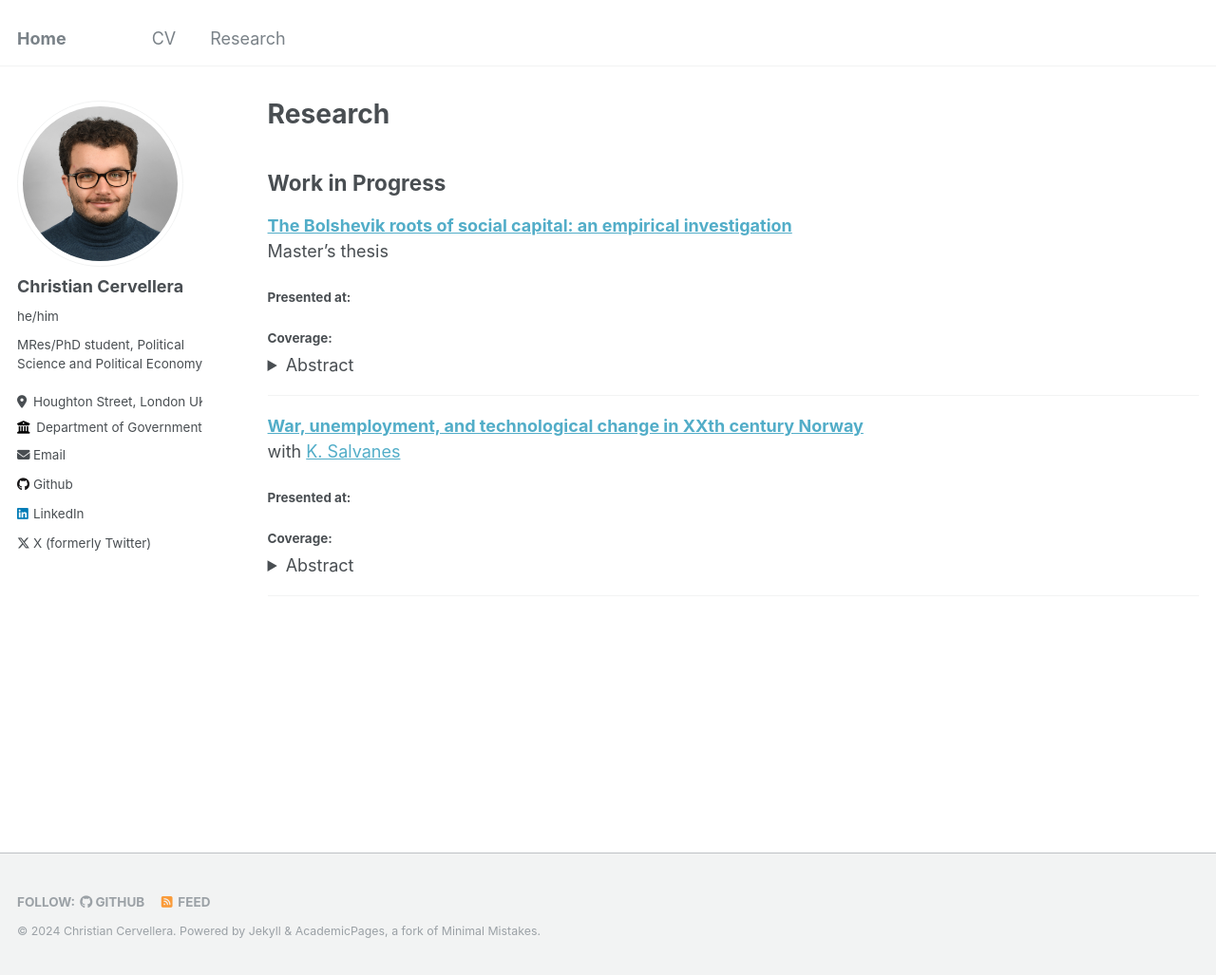
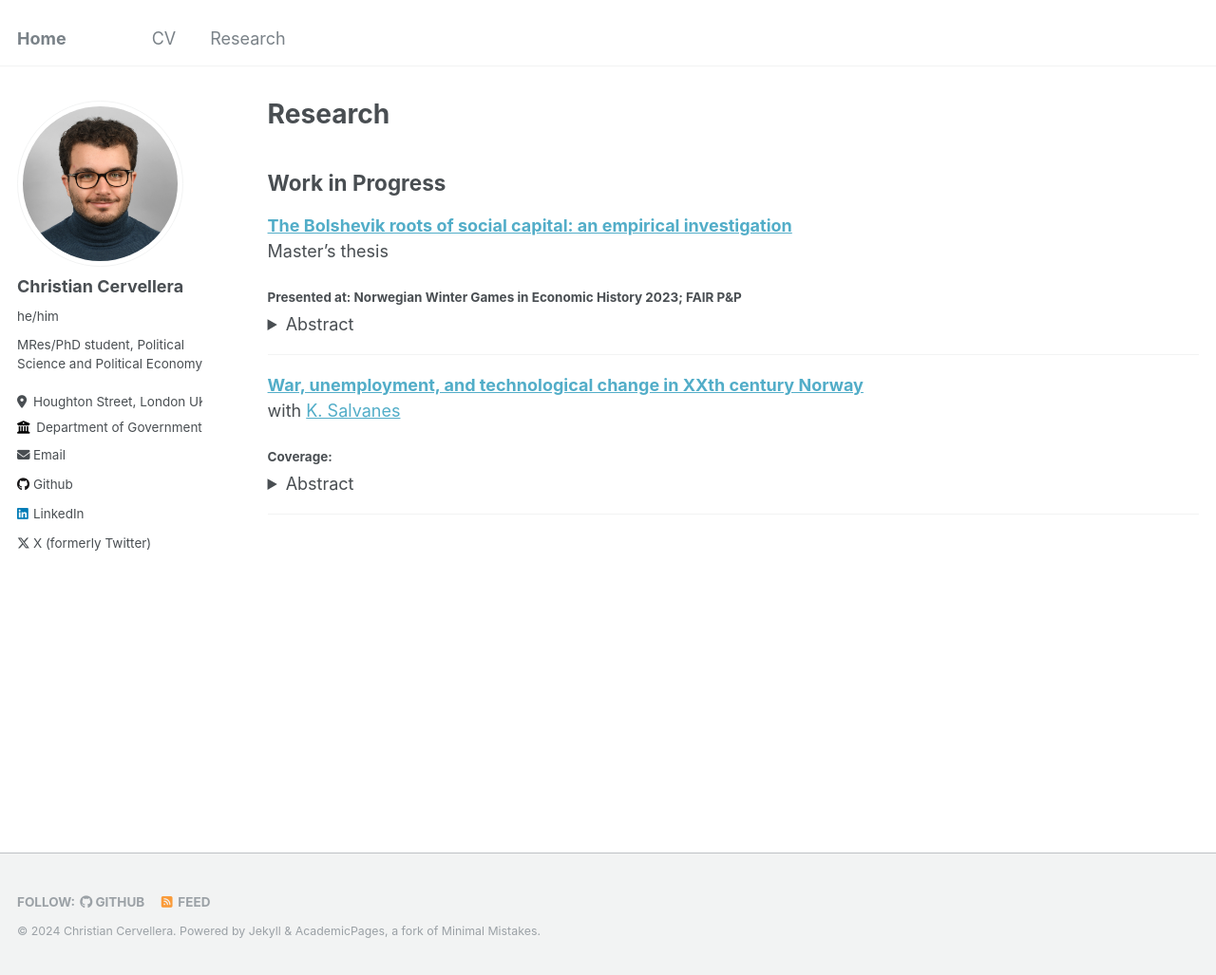
Before and after one commit to ritwika-das/ritwika-das.github.io, a Jekyll site: the page built from _pages/publications.md, in a window 1280 px wide and 1027 px high. Shown: the whole window at 95% size. Built offline with Jekyll 4.4.1, drawn with Linux system fonts in a browser that asks for light colours.

Commit message:
Update publications.md

```diff
--- a/_pages/publications.md
+++ b/_pages/publications.md
@@ -10,7 +10,18 @@ author_profile: true
 [**The Bolshevik roots of social capital: an empirical investigation**]() <br>
 Master's thesis
 
-###### Presented at:
+###### Presented at: Norwegian Winter Games in Economic History 2023; FAIR P&P
+
+
+  <details>
+    <summary> Abstract </summary>
+
+  </details>
+
+---
+
+[**War, unemployment, and technological change in XXth century Norway**]() <br>
+with [K. Salvanes](https://sites.google.com/view/kjellsalvanes)
 
 ###### Coverage:
 
@@ -20,17 +31,3 @@ Master's thesis
   </details>
 
 ---
-
-[**War, unemployment, and technological change in XXth century Norway**]() <br>
-with [K. Salvanes]()
-
-###### Presented at:
-
-###### Coverage:
-
-  <details>
-    <summary> Abstract </summary>
-
-  </details>
-
----
```
